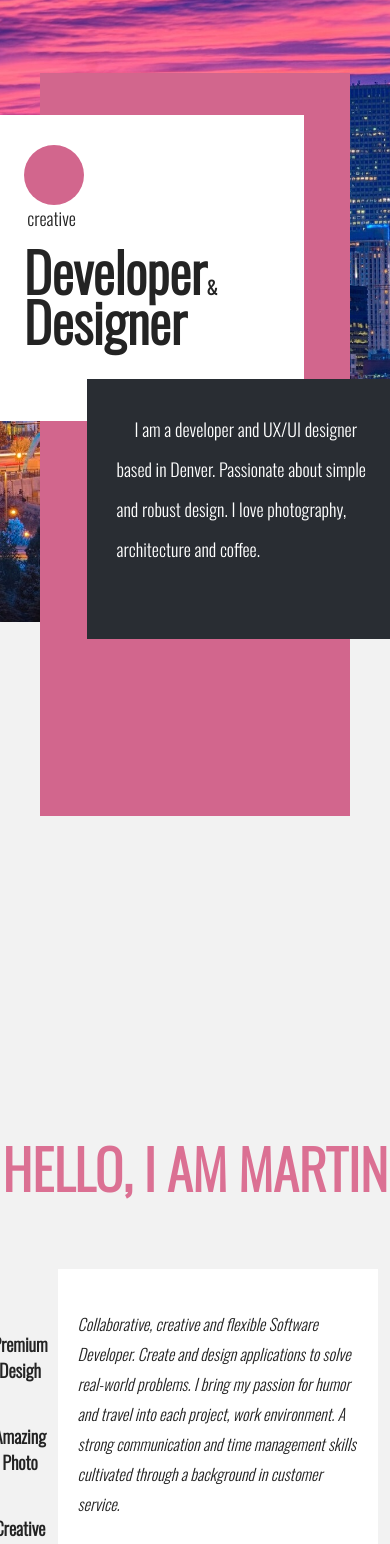
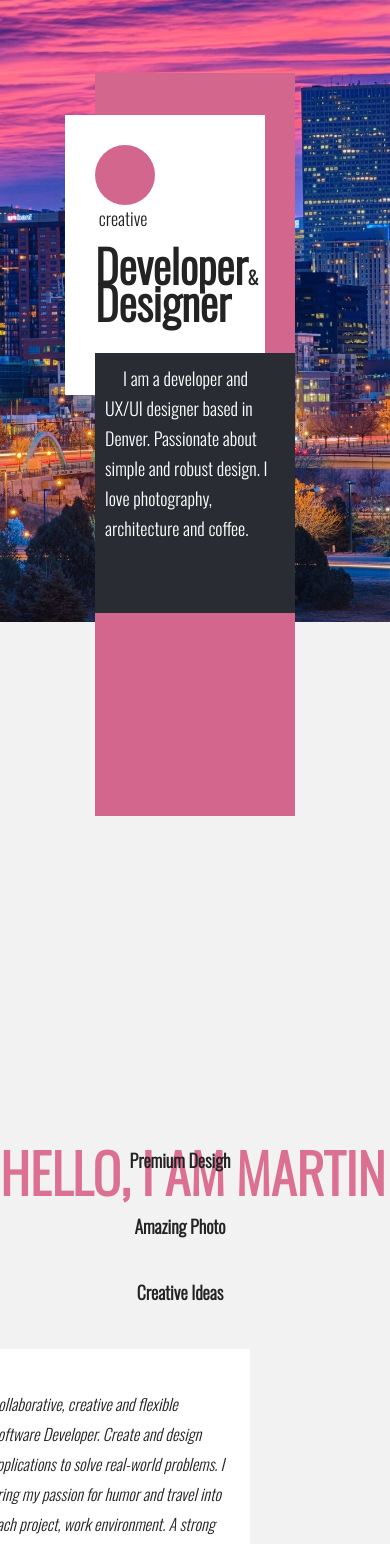
Before and after one commit to martinstojmenovski/Portfolio, a React (Create React App) app: page / in a window 390 px wide. Shown: the part 138-1682 px from the top of the page. Built offline with nearby package versions, Linux system fonts and the light colour scheme.

Commit message:
Media query max 480px.

```diff
--- a/src/Components/Home.css
+++ b/src/Components/Home.css
@@ -101,6 +101,27 @@
   }
 }
 
-@media screen and (max-width: 480px) {}
+@media screen and (max-width: 480px) {
+  .brand-statement {
+    width: 200px;
+  }
+  .front-layout {
+    width: 100%;
+    height: 35%;
+    left: 0;
+    top:0;
+    padding: 10px;
+  }
+  .spine {
+    width: 200px;
+  }
+  .brand-statement h1 {
+    font-size: 2.5em;
+  }
+  .front-layout .statement {
+    line-height: 30px;
+
+  }
+}
 
 @media screen and (max-width: 320px) {}
--- a/src/Components/about.css
+++ b/src/Components/about.css
@@ -156,6 +156,18 @@
 
 }
 
-@media screen and (max-width: 480px) {}
+@media screen and (max-width: 480px) {
+    .container10{
+        width: fit-content;
+    }
+    .about .aboutme {
+        width: 280px;
+    }
+    .about {
+        display: flex;
+        flex-direction: column;
+        justify-content: center;
+    }
+}
 
 @media screen and (max-width: 320px) {}
--- a/src/Components/project.css
+++ b/src/Components/project.css
@@ -209,6 +209,7 @@
 @media screen and (max-width: 768px) {
   .screen-768 {
     display: block;
+    background-color: #d2668d;
   }
 
   .image-slider {
@@ -231,6 +232,24 @@
 
 }
 
-@media screen and (max-width: 480px) {}
+@media screen and (max-width: 480px) {
+
+  .descriptions .describing-work {
+    width: fit-content;
+  }
+
+  .container1,
+  .container2,
+  .container3,
+  .container4,
+  .project1,
+  .project2,
+  .project3,
+  .project4 {
+    width: 300px;
+    height: 450px;
+
+  }
+}
 
 @media screen and (max-width: 320px) {}
--- a/src/Components/skills.css
+++ b/src/Components/skills.css
@@ -185,6 +185,17 @@ main a:hover::after {
 
 }
 
-@media screen and (max-width: 480px) {}
+@media screen and (max-width: 480px) {
+    main .last-words {
+        padding: 30px 10px 10px 10px;
+        width: fit-content;
+    }
+    .big-dot {
+        margin:0;
+        width: 300px;
+        height: 300px;
+        left: 0;
+    }
+}
 
 @media screen and (max-width: 320px) {}
```
